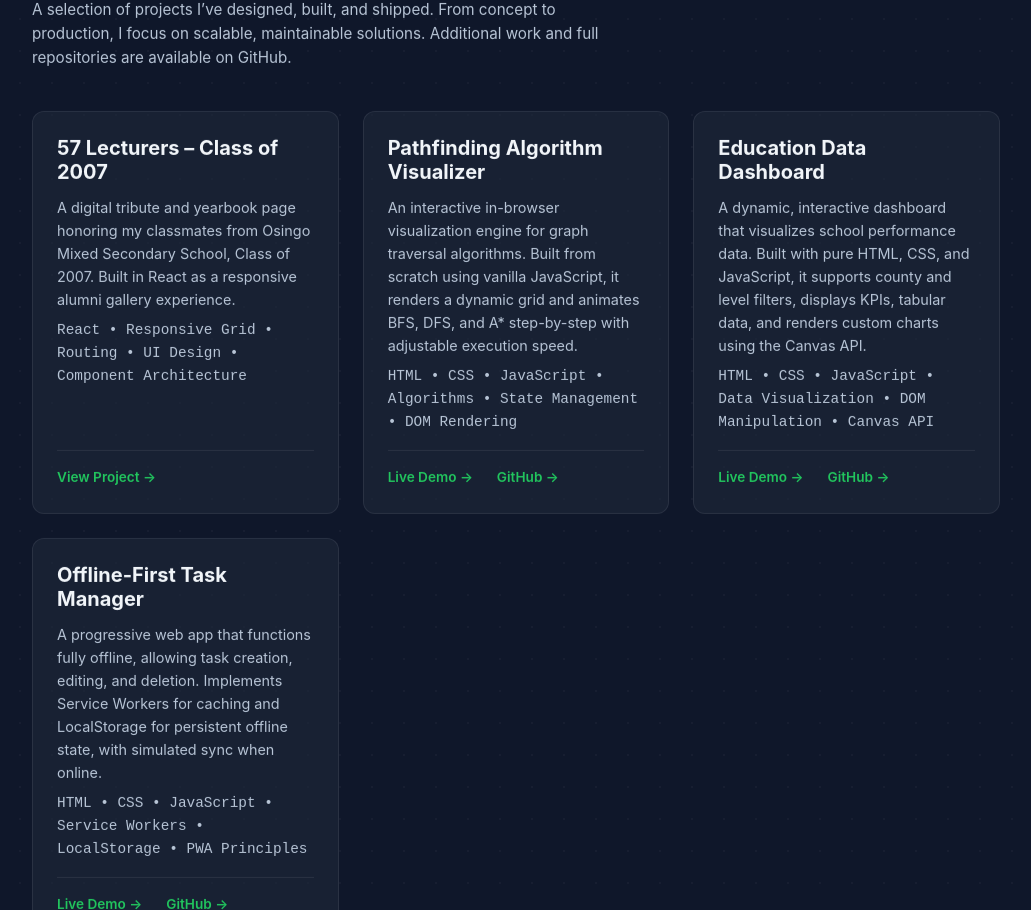
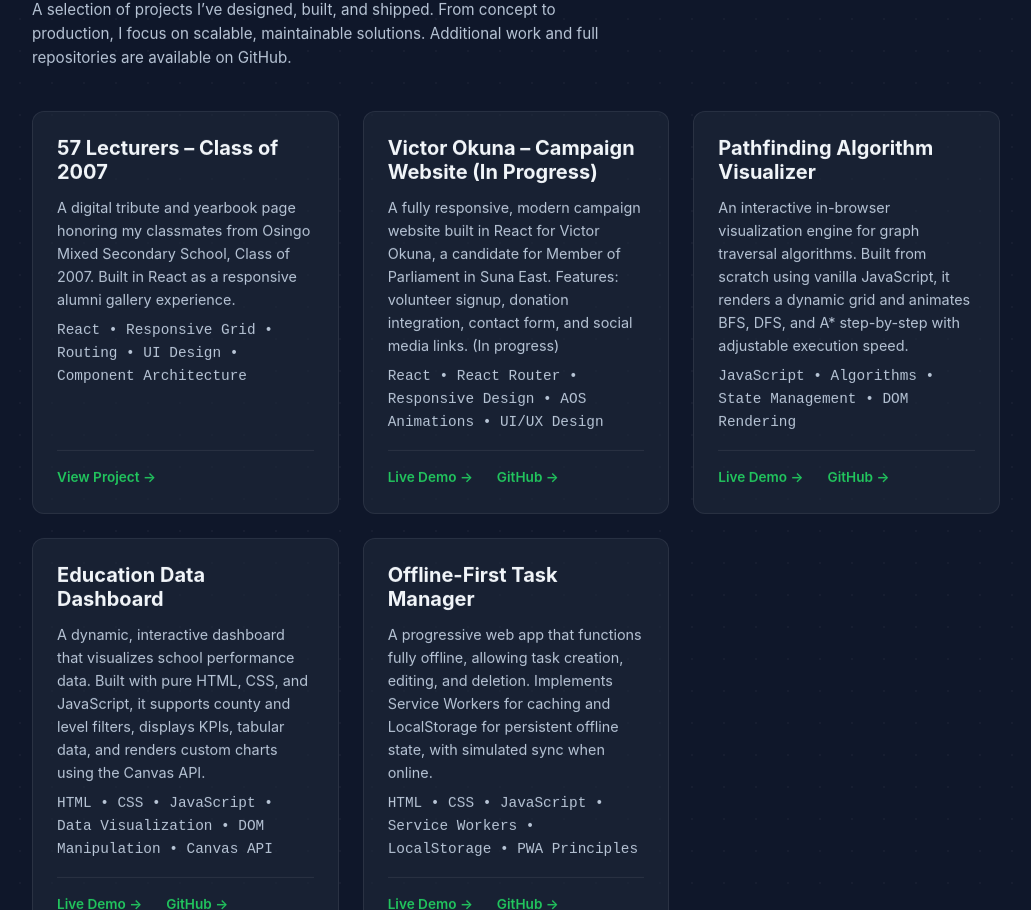
Before and after one commit to fredokaych/portfolio-react, a React (Vite) app: page / in a window 1280 px wide. Shown: the part 2013-2923 px from the top of the page, without its empty margins (124-1155 px from the left). Built offline with nearby package versions, Linux system fonts and the light colour scheme.

Commit message:
Update Projects.jsx

```diff
--- a/src/components/Projects.jsx
+++ b/src/components/Projects.jsx
@@ -14,11 +14,20 @@ const projects = [
     route: "/57-lecturers",
   },
   {
+    title: "Victor Okuna – Campaign Website (In Progress)",
+    description:
+      "A fully responsive, modern campaign website built in React for Victor Okuna, a candidate for Member of Parliament in Suna East. Features: volunteer signup, donation integration, contact form, and social media links. (In progress)",
+    stack:
+      "React • React Router • Responsive Design • AOS Animations • UI/UX Design",
+    live: "https://fredokaych.github.io/okuna/",
+    github: "https://github.com/fredokaych/okuna",
+  },
+  {
     title: "Pathfinding Algorithm Visualizer",
     description:
       "An interactive in-browser visualization engine for graph traversal algorithms. Built from scratch using vanilla JavaScript, it renders a dynamic grid and animates BFS, DFS, and A* step-by-step with adjustable execution speed.",
     stack:
-      "HTML • CSS • JavaScript • Algorithms • State Management • DOM Rendering",
+      "JavaScript • Algorithms • State Management • DOM Rendering",
     live: "https://fredokaych.github.io/portfolio/projects/pathfinding-visualizer/index.html",
     github:
       "https://github.com/fredokaych/portfolio/tree/main/projects/pathfinding-visualizer",
```
